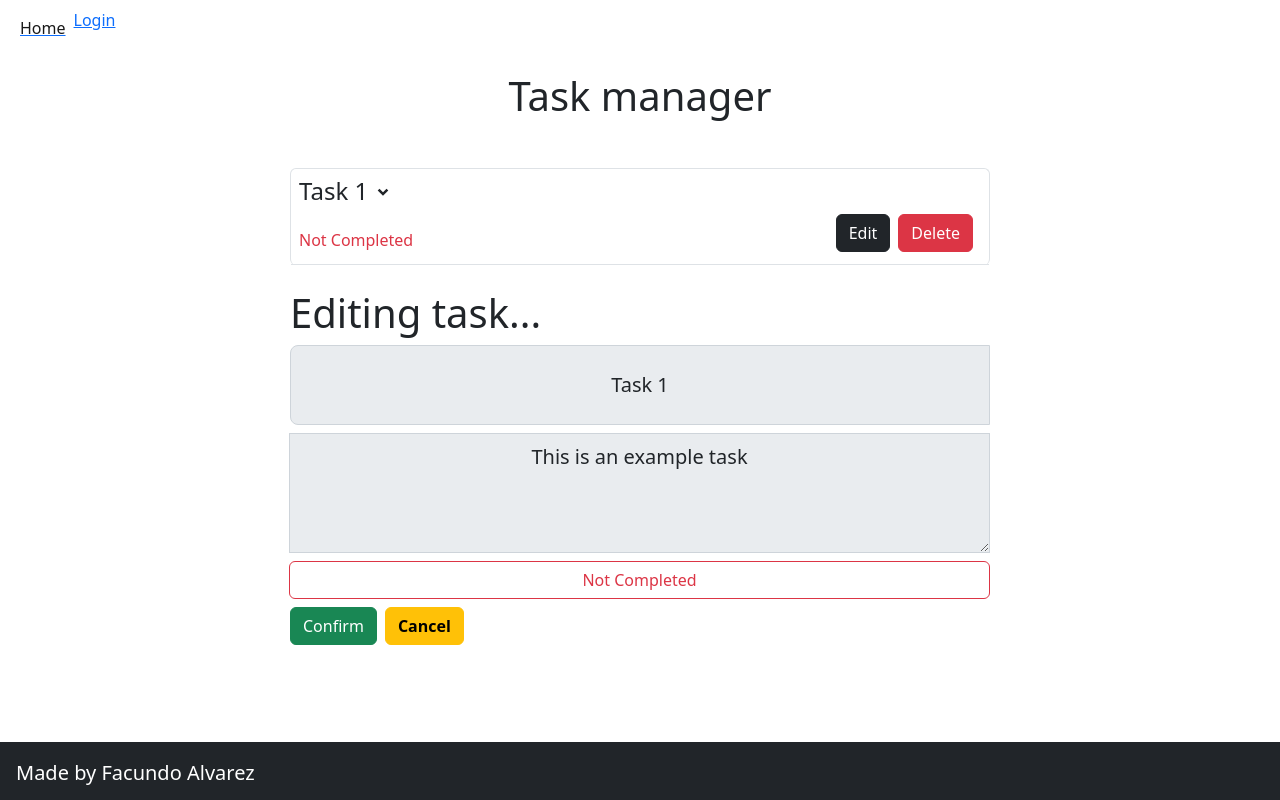
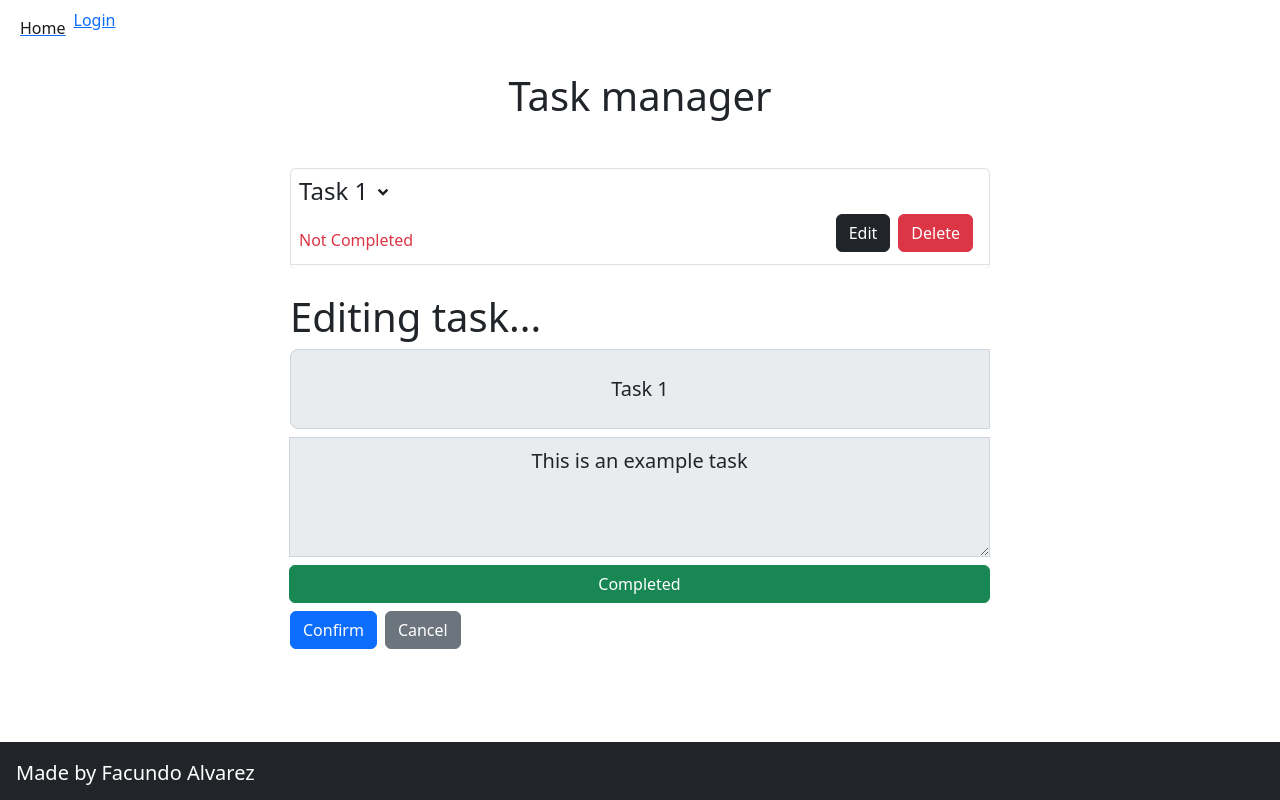
Before and after one commit to FacuAlvarez00/todolist-nextjs, a Next.js app: page / in a window 1280 px wide. Both pictures are taken after a click on the button "Edit". Built offline with nearby package versions, Linux system fonts and the light colour scheme; no server answers.

Commit message:
estilos + mejora al form

```diff
--- a/src/app/components/Navbar/Navbar.tsx
+++ b/src/app/components/Navbar/Navbar.tsx
@@ -35,7 +35,7 @@ const Navbar = () => {
     {user? (
      <>
    {/*    <p className="nav-link active">Signed as {user.displayName}</p> */}
-      <a className="nav-link active" onClick={handleSignOut}>Logout</a>
+      <p className="nav-link active pe-auto button_account" onClick={handleSignOut}>Logout</p>
      </>
     ):(
       <>
--- a/src/app/components/Task/TaskForm.tsx
+++ b/src/app/components/Task/TaskForm.tsx
@@ -1,6 +1,6 @@
 'use client';
 
-import { useEffect, useState } from 'react';
+import { useEffect, useState, useRef } from 'react';
 import { addTask } from '../../GlobalRedux/features/task/taskSlice';
 import { setUser } from '../../GlobalRedux/features/account/accountSlice';
 import { useDispatch, useSelector } from 'react-redux';
@@ -23,6 +23,8 @@ const TaskForm: React.FC<props>= ({edit, data, handleTaskEdit}) => {
   const user = useSelector((state: any) => state.user.user);
 
 
+
+
   const dispatch = useDispatch();
 
   useEffect(() => {
@@ -43,6 +45,7 @@ const TaskForm: React.FC<props>= ({edit, data, handleTaskEdit}) => {
   const handleSubmit = (e: any) => {
     e.preventDefault();
     dispatch(addTask(task));
+    e.target.reset();
 
   }
 
@@ -53,6 +56,13 @@ const TaskForm: React.FC<props>= ({edit, data, handleTaskEdit}) => {
     });
   };
 
+/*   const ref = useRef<HTMLInputElement>(null); */
+/*
+  const clearInputs = () => {
+    ref.current.value = "";
+
+  };
+ */
   const handleCompletedChange = () => {
     setTask({
       ...task,
@@ -90,7 +100,7 @@ const TaskForm: React.FC<props>= ({edit, data, handleTaskEdit}) => {
       edit ? null :  <div className='d-flex justify-content-center'>
       <form onSubmit={handleSubmit}>
         <div className='d-flex flex-column input-group input-group-lg'>
-          <input maxLength={40} style={{ width: "400px", height: "50px"}} className='mb-2 input-group-text' id="inputGroup-sizing-lg" onChange={handleChange} name="title" type="text" placeholder="title" required />
+          <input /* ref={ref} */ maxLength={40} style={{ width: "400px", height: "50px"}} className='mb-2 input-group-text' id="inputGroup-sizing-lg" onChange={handleChange} name="title" type="text" placeholder="title" required />
           <textarea maxLength={120} style={{ width: "400px", height: "120px"}} className='mb-2 input-group-text' id="inputGroup-sizing-lg" onChange={handleChange} name="description" placeholder='description' required />
           <label className='mb-2'>
            <span className='fs-5'>Completed:</span>
@@ -102,6 +112,7 @@ const TaskForm: React.FC<props>= ({edit, data, handleTaskEdit}) => {
 
 
         <button       onClick={sendInfo}      className='btn btn-success'>Save task</button>
+        <button       onClick={sendInfo}      className='btn btn-success'>Clear</button>
        {/*  <button onClick={}></button> */}
 
       </form>
--- a/src/app/components/Task/TasksContainer.tsx
+++ b/src/app/components/Task/TasksContainer.tsx
@@ -10,13 +10,15 @@ import TaskForm from './TaskForm';
 import { getOrderTask } from "../../firebase"
 
 
+
 const TasksContainer = () => {
 
     const user = useSelector((state: any) => state.user.user);
 
 
     const [data, setData] = useState<any>([])
-    const [edit, setEdit] = useState(false);
+    const [edit, setEdit] = useState<boolean>(false);
+    const [taskState, setTaskState] = useState<boolean>(false)
     const [selectedTask, setSelectedTask] = useState<any>()
     const [displayedTask, setDisplayedTask] = useState<any>()
     const [displayedTaskEdit, setDisplayedTaskEdit] = useState<boolean>(false)
@@ -40,6 +42,10 @@ const TasksContainer = () => {
 
     const tasks = useSelector((state: any) => state.tasks);
     const dispatch = useDispatch();
+
+    const handleTaskCompleted = () => {
+        setTaskState(!taskState)
+    }
 
     const handleTaskDelete = (id: any) => {
         dispatch(deleteTask(id))
@@ -123,7 +129,7 @@ const TasksContainer = () => {
     return (
         <section className='d-flex justify-content-center'>
             <div>
-                <div style={{ minWidth: "700px" }} className='tasks__holder border border-1 rounded border-bottom-0  border-light-subtle mb-4'>
+                <div className='tasks__holder border border-1 rounded border-bottom-0  border-light-subtle mb-4'>
                     {tasks && Array.isArray(tasks) && tasks.map((task: any) => (
                         <div className='d-flex flex-column mb-1 border-bottom border-light-subtle p-2' key={task.id}>
                             <div className='d-flex flex-column'>
@@ -145,8 +151,12 @@ const TasksContainer = () => {
 
                             <div className='d-flex justify-content-between gap-2 me-2 mb-1'>
 
-                                <div className='d-flex align-items-end'>
-                                    {task.completed ? <span className='text-success'>Completed</span> : <span className='text-danger'>Not Completed</span>
+                                <div  className='d-flex align-items-end'>
+                                    {
+                                    task.completed ?
+                                    (<span className='text-success'>Completed</span>)
+                                    :
+                                    (<span className='text-danger'>Not Completed</span>)
                                     }
 
                                 </div>
@@ -170,6 +180,9 @@ const TasksContainer = () => {
                     edit && selectedTask ?
                         <>
                             <h1>Editing task...</h1>
+
+                            <div className='editForm_wrapper'>
+
                             <form onSubmit={handleSubmit}>
                                 <div className='d-flex flex-column input-group input-group-lg'>
                                     <input maxLength={40} onChange={handleChange} name="title" type="text" defaultValue={selectedTask.title} required className='mb-2 input-group-text' id="inputGroup-sizing-lg" style={{ height: "80px" }} />
@@ -179,10 +192,19 @@ const TasksContainer = () => {
 
                                         <input onChange={handleChange} type="checkbox" className="btn-check" id="btncheck1" name='completed' defaultChecked={selectedTask.completed} />
 
-                                        <label className={selectedTask.completed ? "btn btn-outline-primary mb-2" : "btn btn-outline-danger mb-2"} htmlFor='btncheck1' >
+                                        <label onClick={handleTaskCompleted} className=
+                                            {
+                                                selectedTask.completed ?
+                                                (taskState? "btn btn-danger mb-2" : "btn btn-success mb-2") :
+                                                (taskState? "btn btn-danger mb-2" : "btn btn-success mb-2")
+                                            }
+                                            htmlFor='btncheck1' >
 
                                             {
-                                                selectedTask.completed ? "Completed" : "Not Completed"
+                                                selectedTask.completed ?
+                                                 (taskState? "Completed" : "Not completed" )
+                                                 :
+                                                 (taskState? "Not Completed" : "Completed")
                                             }
                                         </label>
                                     </div>
@@ -194,12 +216,15 @@ const TasksContainer = () => {
 
                                 </div>
                                 <div className='d-flex gap-2'>
-                                    <button className='btn btn-success'>Confirm</button>
-                                    <button style={{ color: "black" }} onClick={handleTaskEdit} className='btn btn-warning fw-semibold'>Cancel</button>
+                                    <button className='btn btn-primary'>Confirm</button>
+                                    <button onClick={handleTaskEdit} className='btn btn-secondary '>Cancel</button>
                                 </div>
 
 
                             </form>
+
+                            </div>
+
                         </>
                         :
                         null
--- a/src/styles/globals.css
+++ b/src/styles/globals.css
@@ -12,3 +12,13 @@ footer{
   height: 60px;
 
 }
+
+.tasks__holder  {
+  min-width: 700px;
+  max-height: 400px;
+  overflow-y: auto;
+}
+
+.button_account{
+  cursor: pointer;
+}
```
